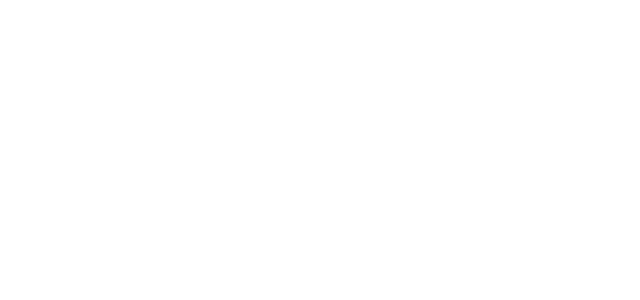
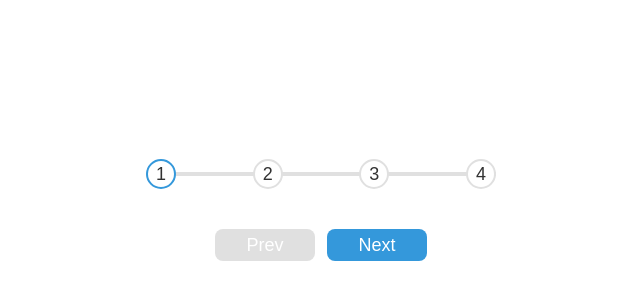
Before and after one commit to AnnieChi1020/Fifty-Projects, a React (Create React App) app: page /day-02 in a window 1280 px wide. Before the commit this address had no page. Shown: the part 190-490 px from the top of the page, without its empty margins (319-959 px from the left). Built offline with nearby package versions, Linux system fonts and the light colour scheme.

Commit message:
feat: add Day 02 project

```diff
--- a/src/App.tsx
+++ b/src/App.tsx
@@ -5,6 +5,7 @@
 import { GlobalStyle, ResetStyle } from "./styles/globalStyle";
 
 import Day01 from "./pages/Day01";
+import Day02 from "./pages/Day02";
 
 const App = () => (
   <Container>
@@ -13,6 +14,7 @@
     <BrowserRouter>
       <Routes>
         <Route path="/day-01" element={<Day01 />} />
+        <Route path="/day-02" element={<Day02 />} />
       </Routes>
     </BrowserRouter>
   </Container>
--- /dev/null
+++ b/src/pages/Day02/index.tsx
@@ -0,0 +1,131 @@
+import React, { useState } from "react";
+import styled from "styled-components";
+import Colors from "../../styles/Colors";
+
+const steps = [1, 2, 3, 4];
+
+const Day02: React.FC = () => {
+  const [currStep, setCurrStep] = useState<number>(1);
+
+  const handleOnClickPrev = () => {
+    setCurrStep(currStep > 1 ? currStep - 1 : currStep);
+  };
+
+  const handleOnClickNext = () => {
+    setCurrStep(currStep < steps[steps.length - 1] ? currStep + 1 : currStep);
+  };
+
+  return (
+    <Container>
+      <ProgressContainer>
+        <Progress percentage={((currStep - 1) / (steps.length - 1)) * 100} />
+        {steps.map((step) => (
+          <Circle key={step} isActive={step <= currStep}>
+            {step}
+          </Circle>
+        ))}
+      </ProgressContainer>
+      <BtnsContainer>
+        <Btn disabled={currStep <= 1} onClick={handleOnClickPrev}>
+          Prev
+        </Btn>
+        <Btn
+          disabled={currStep >= steps[steps.length - 1]}
+          onClick={handleOnClickNext}
+        >
+          Next
+        </Btn>
+      </BtnsContainer>
+    </Container>
+  );
+};
+
+export default Day02;
+
+const Container = styled.div`
+  width: 100vw;
+  height: 100vh;
+  padding: 20px;
+  display: flex;
+  flex-direction: column;
+  align-items: center;
+  justify-content: center;
+  gap: 20px;
+  font-family: "Muli", sans-serif;
+`;
+
+const ProgressContainer = styled.div`
+  display: flex;
+  align-items: center;
+  justify-content: space-between;
+  width: 350px;
+  position: relative;
+  ::before {
+    content: "";
+    position: absolute;
+    top: 50%;
+    left: 0;
+    transform: translateY(-50%);
+    background-color: ${Colors.gray3};
+    height: 4px;
+    width: 100%;
+    z-index: -1;
+    transition: 400ms ease;
+  }
+`;
+
+const Progress = styled.div<{ percentage: number }>`
+  position: absolute;
+  top: 50%;
+  left: 0;
+  transform: translateY(-50%);
+  background-color: #3498db;
+  height: 4px;
+  width: ${(props) => props.percentage}%;
+  z-index: -1;
+  transition: 400ms ease;
+`;
+
+const Circle = styled.div<{ isActive: boolean }>`
+  font-size: 18px;
+  line-height: 24px;
+  color: ${Colors.gray6};
+  background-color: ${Colors.gray1};
+  border-radius: 100px;
+  width: 30px;
+  height: 30px;
+  display: flex;
+  align-items: center;
+  justify-content: center;
+  border: 2px solid ${(props) => (props.isActive ? "#3498db" : Colors.gray3)};
+  transition: 400ms ease;
+`;
+
+const BtnsContainer = styled.div`
+  display: flex;
+  align-items: center;
+  justify-content: center;
+  gap: 12px;
+  margin-top: 20px;
+`;
+
+const Btn = styled.button`
+  font-size: 18px;
+  line-height: 24px;
+  color: ${Colors.gray1};
+  width: 100px;
+  padding: 4px 12px;
+  background-color: #3498db;
+  border-radius: 8px;
+  cursor: pointer;
+  :active {
+    transform: scale(0.98);
+  }
+  :focus {
+    outline: 0;
+  }
+  :disabled {
+    background-color: ${Colors.gray3};
+    cursor: not-allowed;
+  }
+`;
```
